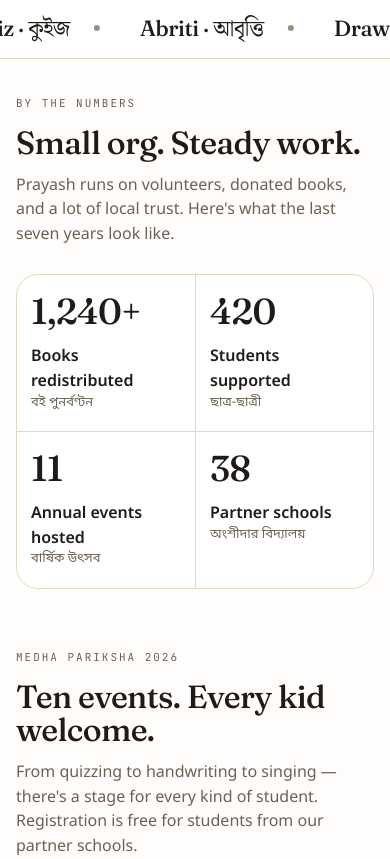
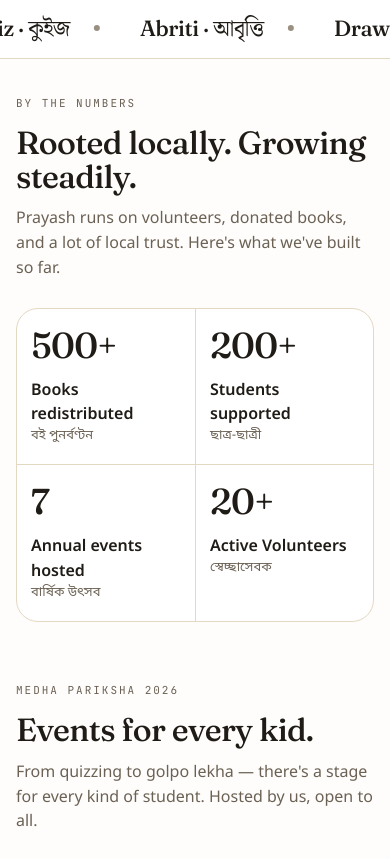
Before and after one commit to sumanbiswas7/prayash, a React (Vite) app: page / in a window 390 px wide. Shown: the part 1080-1939 px from the top of the page. Built offline with nearby package versions, Linux system fonts and the light colour scheme.

Commit message:
feat: responsiveness and all

```diff
--- a/src/components/Nav.scss
+++ b/src/components/Nav.scss
@@ -33,12 +33,14 @@
 
 .nav__logo-text {
   line-height: 1;
+  text-align: left;
 
   .en {
     font-family: var(--display);
     font-size: 20px;
     font-weight: 500;
     letter-spacing: -0.01em;
+    margin-bottom: 4px;
   }
 
   .bn {
--- a/src/components/Nav.tsx
+++ b/src/components/Nav.tsx
@@ -11,9 +11,8 @@
 
 const links: { id: Page; label: string; path: string }[] = [
   { id: 'home', label: 'Home', path: '/' },
-  { id: 'events', label: 'Events', path: '/events' },
-  { id: 'register', label: 'Register', path: '/register' },
-  { id: 'dashboard', label: 'Dashboard', path: '/dashboard' },
+  // { id: 'events', label: 'Events', path: '/events' },
+  // { id: 'dashboard', label: 'Dashboard', path: '/dashboard' },
   { id: 'gallery', label: 'Gallery', path: '/gallery' },
   { id: 'contact', label: 'Contact', path: '/contact' },
 ];
@@ -34,7 +33,7 @@
           <img src="/assets/logo.png" alt="Prayash" />
           <div className="nav__logo-text">
             <div className="en">Prayash</div>
-            <div className="bn">প্রয়াস · মানবকল্যাণ সংগঠন</div>
+            <div className="bn">মানবকল্যাণ সংগঠন</div>
           </div>
         </button>
         <nav className="nav__links">
--- a/src/data.tsx
+++ b/src/data.tsx
@@ -34,7 +34,7 @@
       en: 'Drawing',
       bn: 'অঙ্কন',
       color: 'orange',
-      desc: 'On-the-spot drawing on a theme announced at the venue.',
+      desc: 'Drawing on a theme announced beforehand.',
       slots: ['Class I–II', 'Class III–V', 'Class VI–VIII'],
       duration: '90 min',
       format: 'Paper & colours provided',
@@ -60,26 +60,6 @@
       format: 'Handwritten',
     },
     {
-      id: 'singing',
-      en: 'Singing',
-      bn: 'সঙ্গীত',
-      color: 'teal',
-      desc: 'Rabindra sangeet, folk or modern — one song per entry.',
-      slots: ['Under 10', 'Under 14', 'Open'],
-      duration: '4 min / entry',
-      format: 'Solo, harmonium allowed',
-    },
-    {
-      id: 'handwriting',
-      en: 'Handwriting',
-      bn: 'হস্তাক্ষর',
-      color: 'green',
-      desc: 'A passage is dictated — neatness and legibility judged.',
-      slots: ['Class I–III', 'Class IV–VI', 'Class VII–IX'],
-      duration: '30 min',
-      format: 'Pen & paper provided',
-    },
-    {
       id: 'debate',
       en: 'Debate',
       bn: 'বিতর্ক',
@@ -90,34 +70,24 @@
       format: '2 vs 2 teams',
     },
     {
-      id: 'spelling',
-      en: 'Spelling Bee',
-      bn: 'বানান প্রতিযোগিতা',
-      color: 'orange',
-      desc: 'Spelling in Bengali and English — elimination rounds.',
-      slots: ['Class III–V', 'Class VI–VIII'],
+      id: 'golpo',
+      en: 'Golpo Lekha (Story Writing)',
+      bn: 'গল্প লেখা',
+      color: 'teal',
+      desc: 'Write an original story in Bengali on a given theme.',
+      slots: ['Class I–V', 'Class VI–VIII'],
       duration: '60 min',
-      format: 'Oral elimination',
+      format: 'Handwritten',
     },
     {
-      id: 'math',
-      en: 'Mental Math',
-      bn: 'মানসিক অঙ্ক',
-      color: 'red',
-      desc: 'Quick arithmetic and reasoning — no calculator.',
-      slots: ['Class III–V', 'Class VI–VIII'],
-      duration: '40 min',
-      format: 'MCQ',
-    },
-    {
-      id: 'craft',
-      en: 'Craft',
-      bn: 'হস্তশিল্প',
-      color: 'teal',
-      desc: 'Bring a finished craft piece — judged on originality.',
-      slots: ['Class I–V', 'Class VI–X'],
-      duration: 'Showcase',
-      format: 'Bring your work',
+      id: 'khobor',
+      en: 'Khobor Path (News Reading)',
+      bn: 'খবর পাঠ',
+      color: 'yellow',
+      desc: 'Read a news passage aloud with clarity and expression.',
+      slots: ['Class I–V', 'Class VI–VIII', 'Class IX–XII'],
+      duration: '5 min / entry',
+      format: 'Solo stage',
     },
   ],
 
@@ -157,13 +127,24 @@
     },
     {
       id: 4,
-      event: 'Essay',
-      bn: 'প্রবন্ধ',
+      event: 'Golpo Lekha',
+      bn: 'গল্প লেখা',
       year: 2024,
       rank: 1,
       medal: 'Gold',
       color: 'yellow',
       klass: 'Class VIII',
+      venue: 'Tehatta Town Hall',
+    },
+    {
+      id: 5,
+      event: 'Khobor Path',
+      bn: 'খবর পাঠ',
+      year: 2024,
+      rank: 2,
+      medal: 'Silver',
+      color: 'teal',
+      klass: 'Class X',
       venue: 'Tehatta Town Hall',
     },
   ],
@@ -212,29 +193,35 @@
   ],
 
   stats: [
-    { n: '1,240+', l: 'Books redistributed', bn: 'বই পুনর্বণ্টন' },
-    { n: '420', l: 'Students supported', bn: 'ছাত্র-ছাত্রী' },
-    { n: '11', l: 'Annual events hosted', bn: 'বার্ষিক উৎসব' },
-    { n: '38', l: 'Partner schools', bn: 'অংশীদার বিদ্যালয়' },
+    { n: '500+', l: 'Books redistributed', bn: 'বই পুনর্বণ্টন' },
+    { n: '200+', l: 'Students supported', bn: 'ছাত্র-ছাত্রী' },
+    { n: '7', l: 'Annual events hosted', bn: 'বার্ষিক উৎসব' },
+    { n: '20+', l: 'Active Volunteers', bn: 'স্বেচ্ছাসেবক' },
   ],
 
   testimonials: [
+    // {
+    //   q: "প্রয়াসকে অনেক ধন্যবাদ এই ধরনের প্রতিযোগিতা অনুষ্ঠিত করার জন্য...... আগামীতে প্রয়াস আরো এগিয়ে চলুক.....",
+    //   who: 'Ipsita De',
+    //   where: 'Tehatta',
+    //   tone: 'teal',
+    // },
     {
-      q: "The books I got from Prayash last year helped me clear my board exams. This year I'm volunteering too.",
-      who: 'Riya Das',
-      where: 'Class XI · Tehatta',
+      q: 'প্রয়াসকে অনেক ধন্যবাদ...... আমাদের ছেলেমেয়েদের  প্রতিভা খুঁজে বের করার জন্য...... প্রতিযোগিতার বিষয়ের অভিনবত্বের জন্য..... প্রয়াসের জন্য অনেক শুভকামনা রইল....',
+      who: 'Ipsita De',
+      where: 'Tehatta',
       tone: 'teal',
     },
     {
-      q: 'My daughter won Bronze in Abriti and now she recites at our village functions. Prayash gave her a stage.',
-      who: 'Subhra Biswas',
-      where: 'Parent · Karimpur',
+      q: 'আমরা জানি মেধাবী ছাত্রদের কাছে `প্রয়াস  অনুপ্রেরনার প্রতীক |অশেষ ধন্যবাদ প্রয়াস কে',
+      who: 'Ashis Biswas',
+      where: 'Parent · Tehatta',
       tone: 'purple',
     },
     {
-      q: 'We donated 60 books from our home library. They went to a school we never knew existed, 20km away.',
-      who: 'Anirban Ghosh',
-      where: 'Donor · Kolkata',
+      q: 'অভিনন্দন ও শুভকামনা রইল। এইভাবে সকলের পাশে থাকবেন। প্রয়াসকে অনেক অনেক ভালোবাসা ও শুভেচ্ছা রইল। ❤️❤️💙💙💚💚💚',
+      who: 'Mafizul Rahaman Mondal',
+      where: 'Tehatta · Public Figure',
       tone: 'blue',
     },
   ],
--- a/src/pages/Home.tsx
+++ b/src/pages/Home.tsx
@@ -90,13 +90,9 @@
                   'Quiz · কুইজ',
                   'Abriti · আবৃত্তি',
                   'Drawing · অঙ্কন',
-                  'Essay · প্রবন্ধ',
-                  'Singing · সঙ্গীত',
+                  'Golpo Lekha · গল্প লেখা',
+                  'Khobor Path · খবর পাঠ',
                   'Debate · বিতর্ক',
-                  'Spelling Bee',
-                  'Mental Math · মানসিক অঙ্ক',
-                  'Handwriting · হস্তাক্ষর',
-                  'Craft · হস্তশিল্প',
                 ].map((t, i) => (
                   <span key={`${rep}-${i}`} className="home-marquee__item">
                     <span className="display home-marquee__item-text">{t}</span>
@@ -114,11 +110,10 @@
           <div className="section-head">
             <div>
               <div className="eyebrow home-stats__eyebrow">By the numbers</div>
-              <h2 className="display">Small org. Steady work.</h2>
+              <h2 className="display">Rooted locally. Growing steadily.</h2>
             </div>
             <p>
-              Prayash runs on volunteers, donated books, and a lot of local trust. Here's what the
-              last seven years look like.
+              Prayash runs on volunteers, donated books, and a lot of local trust. Here's what we've built so far.
             </p>
           </div>
           <div className="home-stats__grid">
@@ -139,11 +134,10 @@
           <div className="section-head">
             <div>
               <div className="eyebrow home-events__eyebrow">Medha Pariksha 2026</div>
-              <h2 className="display">Ten events. Every kid welcome.</h2>
+              <h2 className="display">Events for every kid.</h2>
             </div>
             <p>
-              From quizzing to handwriting to singing — there's a stage for every kind of student.
-              Registration is free for students from our partner schools.
+              From quizzing to golpo lekha — there's a stage for every kind of student. Hosted by us, open to all.
             </p>
           </div>
           <div className="cols-3">
@@ -181,7 +175,7 @@
           </div>
           <div className="home-events__more">
             <button className="btn btn-outline" onClick={() => setPage('events')}>
-              See all 10 events <Icon.arrow />
+              See all {PRAYASH_DATA.events.length} events <Icon.arrow />
             </button>
           </div>
         </div>
@@ -254,7 +248,7 @@
               <h2 className="display">
                 From the people
                 <br />
-                we work with.
+                who love us.
               </h2>
             </div>
           </div>
@@ -308,10 +302,10 @@
           <div className="card home-cta__strip">
             <div>
               <div className="display home-cta__title">
-                Medha Pariksha 2026 opens 20 September.
+                Medha Pariksha 2026 opens Soon!.
               </div>
               <div className="bn-display home-cta__subtitle">
-                প্রয়াস মেধা পরীক্ষা — ২০২৬ · রেজিস্ট্রেশন ২০শে সেপ্টেম্বর থেকে
+                প্রয়াস মেধা পরীক্ষা — ২০২৬ · রেজিস্ট্রেশন শীঘ্রই শুরু হবে
               </div>
             </div>
             <button className="btn btn-primary btn-lg" onClick={() => setPage('register')}>
@@ -341,7 +335,7 @@
       </div>
       <div className="hero-collage__float-card">
         <div className="eyebrow">Since 2019</div>
-        <div className="display hero-collage__float-card-number">1,240 books</div>
+        <div className="display hero-collage__float-card-number">500+ books</div>
         <div className="small muted hero-collage__float-card-sub">moved from shelves to students</div>
       </div>
     </div>
```
